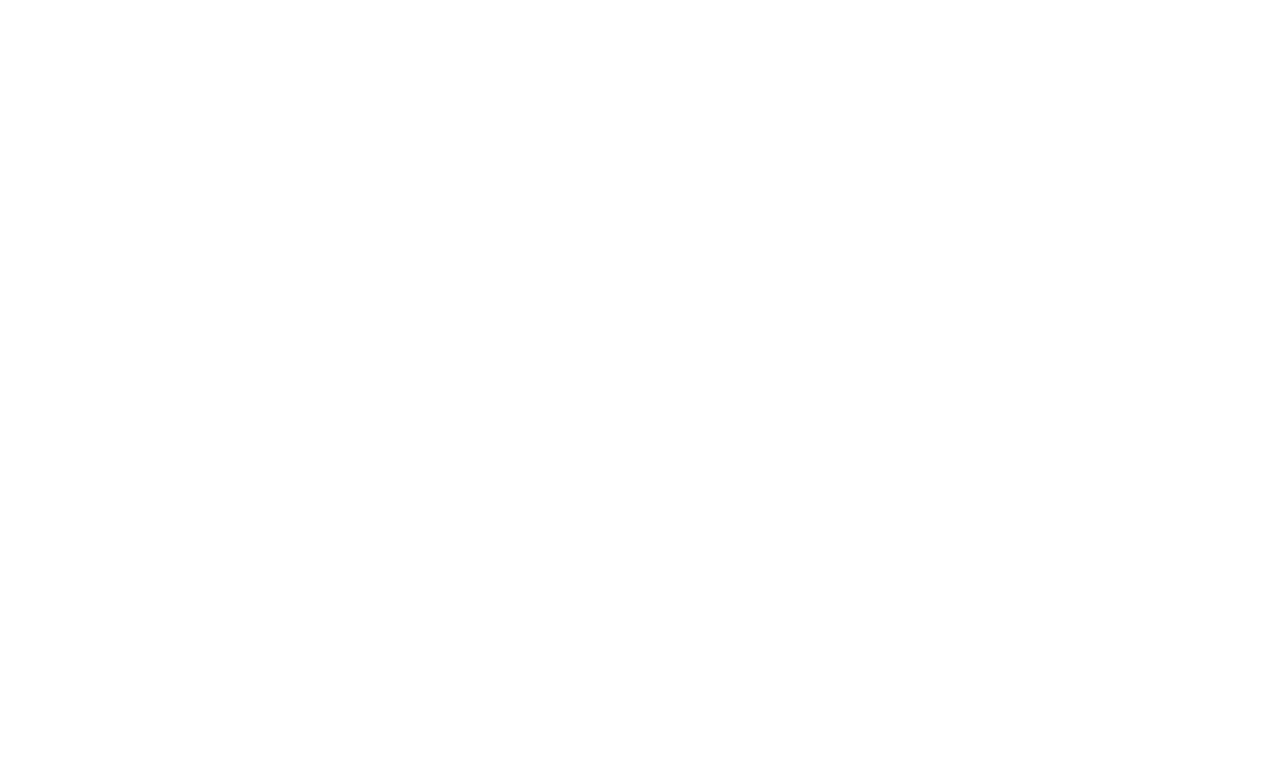
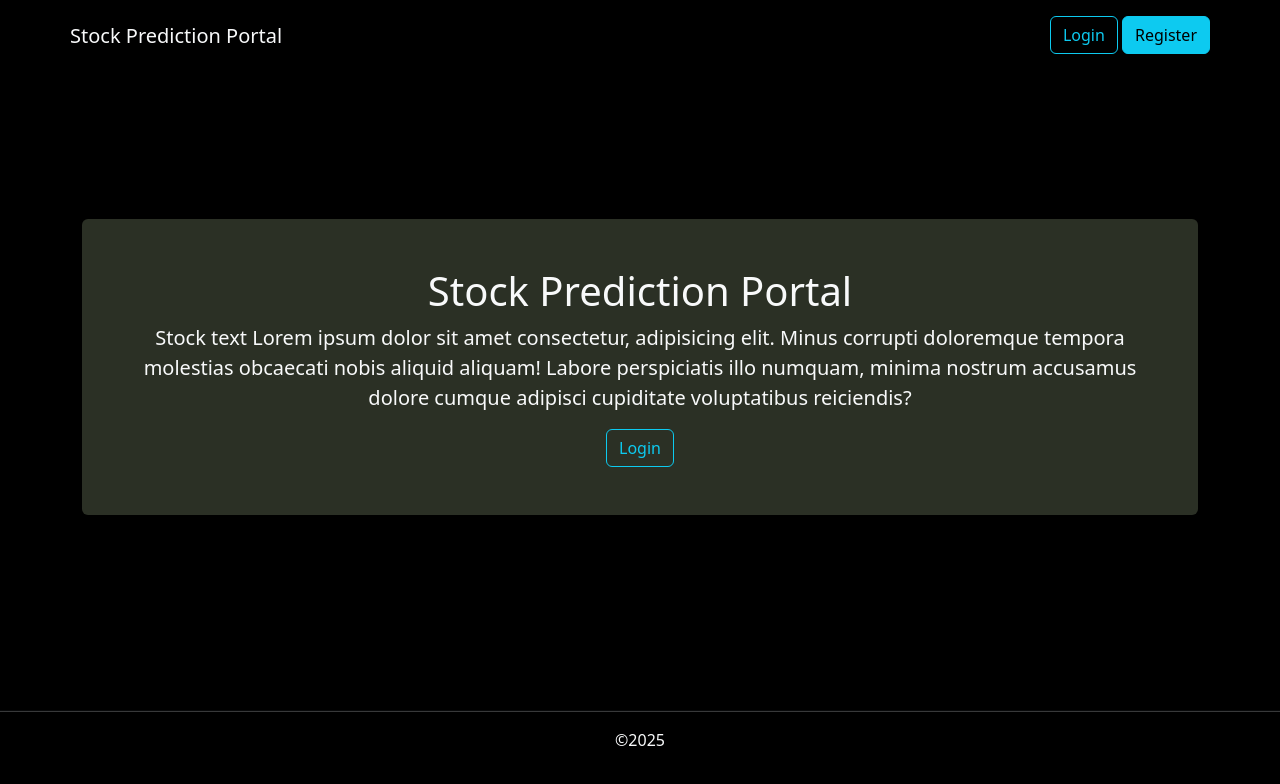
Before and after one commit to Synvoret/NoWasteFridger, a React (Vite) app in the folder front_end/: page / in a window 1280 px wide. Shown: the top 784 px of the page. Built offline with nearby package versions, Linux system fonts and the light colour scheme.

Commit message:
homepage

```diff
--- a/front_end/index.html
+++ b/front_end/index.html
@@ -4,9 +4,12 @@
     <meta charset="UTF-8" />
     <meta name="viewport" content="width=device-width, initial-scale=1.0" />
     <title>DRFReact</title>
+    <link rel="stylesheet" href="https://cdn.jsdelivr.net/npm/bootstrap@5.3.6/dist/css/bootstrap.min.css" />
   </head>
   <body>
     <div id="root"></div>
     <script type="module" src="/src/main.jsx"></script>
+
+    <script src="https://cdn.jsdelivr.net/npm/bootstrap@5.3.6/dist/js/bootstrap.bundle.min.js"></script>
   </body>
 </html>
--- a/front_end/src/App.jsx
+++ b/front_end/src/App.jsx
@@ -1,10 +1,16 @@
 import { useState } from 'react'
+import './assets/css/style.css'
+import Header from './components/Header'
+import Main from './components/Main'
+import Footer from './components/Footer'
 
 function App() {
 
   return (
     <>
-
+      <Header />
+      <Main />
+      <Footer />
     </>
   )
 }
--- /dev/null
+++ b/front_end/src/assets/css/style.css
@@ -0,0 +1,17 @@
+body {
+    background-color: #000;
+}
+
+.bg-light-dark {
+    background-color: #2B3025;
+}
+
+#root {
+    display: flex;
+    flex-direction: column;
+    min-height: 100vh;
+}
+
+.container {
+    flex: 1;
+}
--- /dev/null
+++ b/front_end/src/components/Button.jsx
@@ -0,0 +1,11 @@
+import React from 'react'
+
+const Button = (props) => {
+  return (
+    <>
+      <a className={`btn ${props.class}`} href="#">{props.text}</a>
+    </>
+  )
+}
+
+export default Button
--- /dev/null
+++ b/front_end/src/components/Footer.jsx
@@ -0,0 +1,14 @@
+import React from 'react'
+
+const Footer = () => {
+  return (
+    <>
+      <footer className="footer py-3 my-3">
+        <hr className="border-bottom"/>
+        <p className="text-light text-center">&copy;2025</p>
+      </footer>
+    </>
+  )
+}
+
+export default Footer
--- /dev/null
+++ b/front_end/src/components/Header.jsx
@@ -0,0 +1,20 @@
+import React from 'react'
+import Button from './Button'
+
+function Header() {
+  return (
+    <>
+      <nav className="navbar container pt-3 pb-3 align-items-start">
+        <a className="navbar-brand text-light">Stock Prediction Portal</a>
+
+        <div>
+          <Button text="Login" class="btn-outline-info"/>
+          &nbsp;
+          <Button text="Register" class="btn-info"/>
+        </div>
+      </nav>
+    </>
+  )
+}
+
+export default Header
--- /dev/null
+++ b/front_end/src/components/Main.jsx
@@ -0,0 +1,19 @@
+import React from 'react'
+import Button from './Button'
+
+function Main() {
+  return (
+    <>
+      <div className="container">
+        <div className="p-5 text-center bg-light-dark rounded">
+          <h1 class="text-light">Stock Prediction Portal</h1>
+          <p className="text-light lead">Stock text Lorem ipsum dolor sit amet consectetur, adipisicing elit. Minus corrupti doloremque tempora molestias obcaecati nobis aliquid aliquam! Labore perspiciatis illo numquam, minima nostrum accusamus dolore cumque adipisci cupiditate voluptatibus reiciendis?</p>
+          <Button text="Login" class="btn-outline-info"/>
+        </div>
+
+      </div>
+    </>
+  )
+}
+
+export default Main
```
